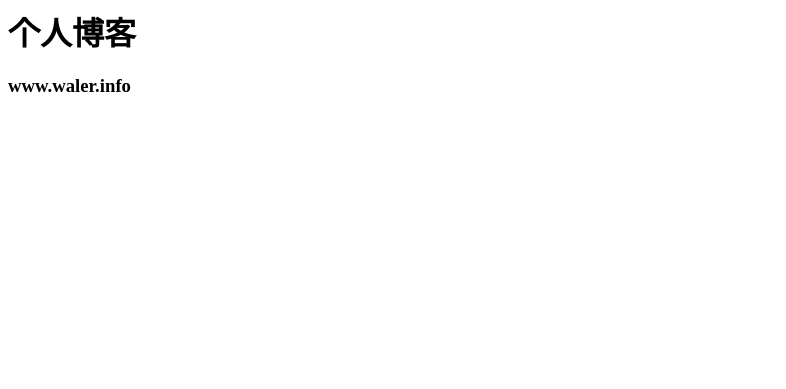
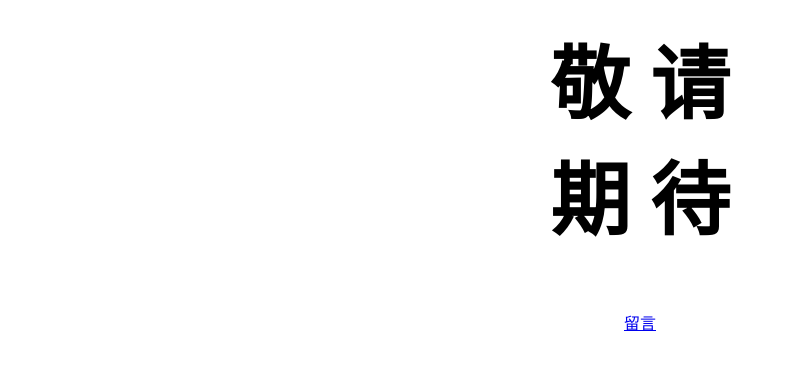
Before and after one commit to waleraye/web, a plain HTML site: page index.html in a window 1280 px wide. Shown: the whole page, without its empty margins (0-786 px from the left). Drawn offline with Linux system fonts and the light colour scheme.

Commit message:
Update index.html

```diff
--- a/index.html
+++ b/index.html
@@ -1,14 +1,44 @@
-<html>
-<title>
-blog
-</title>
+<!DOCTYPE html>
+<html lang="en">
+<head>
+    <meta charset="UTF-8">
+    <meta name="viewport" content="width=device-width, initial-scale=1.0 user-scalable=no">
+    <meta name="format-detection" content="telephone=no,email=yes"/>
+    <meta name="language" content="zh-CN">
+    <meta name="title" content="blog">
+    <meta name="author" content="">
+    <meta name="robots" content="All">
+    <title>blog</title>
+    <link rel="shortcut icon" href="./img/favicon.ico" type="image/x-icon" /> <!--网站ico图标-->
+    <style type="text/css" media="all">
+        .main{
+            font-family: Serif;
+            margin: 20px;
+            text-align: center;
+
+        }
+
+        .main .title{
+            font-size: 80px;
+            font-weight: bold;
+        }
+
+        .box{
+            margin: 50px;
+        }
+
+        .boxtitle{
+            font-size: 30px;
+        }
+    </style>
+</head>
 <body>
-
-  <h1>个人博客</h1>
-  <h3>www.waler.info</h3>
-
+    <!--主框架-->
+    <div class="main">
+        <span class="title">敬 请<br />期 待</span>
+        <!--<div class="box"><a href="https://gitee.com/cnm-sb">Gitee</a><span class="boxtitle"></span></div>-->
+                <div class="box"><a href="http://49.235.118.124:9999/message">留言</a><span class="boxtitle"></span></div>
+    </div>
 
 </body>
-
-
 </html>
```
